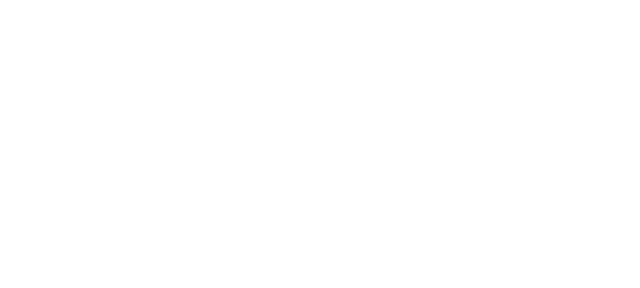
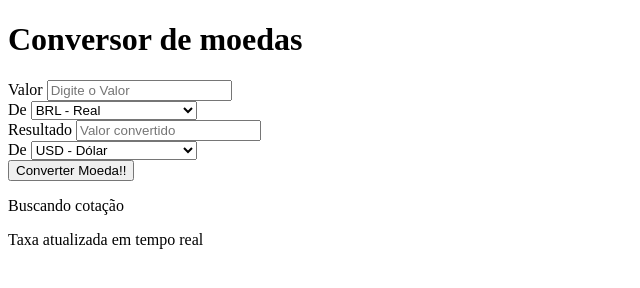
Before and after one commit to CleitonReco/conversor-de-moedas, a plain HTML site: page index.html in a window 1280 px wide. Shown: the whole page, without its empty margins (0-640 px from the left). Drawn offline with Linux system fonts and the light colour scheme.

Commit message:
HTML pré definido

```diff
--- a/index.html
+++ b/index.html
@@ -1,13 +1,84 @@
 <!DOCTYPE html>
 <html lang="pt-br">
-<head>
-    <meta charset="UTF-8">
-    <meta name="viewport" content="width=device-width, initial-scale=1.0">
+  <head>
+    <meta charset="UTF-8" />
+    <meta name="viewport" content="width=device-width, initial-scale=1.0" />
     <title>Conversor de moedas</title>
-</head>
-<body>
-    <div classs="container">
+  </head>
+  <body>
+    <div class="container">
+      <h1>Conversor de moedas</h1>
 
+      <form class="converter-form" id="converterForm">
+        <div class="currency-row">
+          <div class="currency-input">
+            <label for="amount"> Valor </label>
+            <input
+              type="number"
+              id="amount"
+              placeholder="Digite o Valor"
+              step="0.1"
+              min="0"
+              required
+            />
+          </div>
+          <div class="currency-select">
+            <label for="fromCurrency">De</label>
+            <select id="fromCurrency" required>
+              <option value="USD">USD - Dólar</option>
+              <option value="EUR">EUR - Euro</option>
+              <option value="BRL" selected>BRL - Real</option>
+              <option value="GBP">GBP - Libra</option>
+              <option value="JPY">JPY - Iene</option>
+              <option value="CAD">CAD - Dólar Canadense</option>
+              <option value="AUD">AUD - Dólar Australiano</option>
+              <option value="CHF">CHF - Franco Suíço</option>
+              <option value="CNY">CNY - Yuan</option>
+              <option value="ARS">ARS - Peso Argentino</option>
+            </select>
+          </div>
+        </div>
+
+        <div class="currency-row">
+          <div class="currency-input">
+            <label for="convertedAmount"> Resultado </label>
+            <input
+              type="text"
+              readonly
+              id="convertedAmount"
+              placeholder="Valor convertido"
+            />
+          </div>
+          <div class="currency-select">
+            <label for="toCurrency">De</label>
+            <select id="toCurrency" required>
+              <option value="USD" selected>USD - Dólar</option>
+              <option value="EUR">EUR - Euro</option>
+              <option value="BRL">BRL - Real</option>
+              <option value="GBP">GBP - Libra</option>
+              <option value="JPY">JPY - Iene</option>
+              <option value="CAD">CAD - Dólar Canadense</option>
+              <option value="AUD">AUD - Dólar Australiano</option>
+              <option value="CHF">CHF - Franco Suíço</option>
+              <option value="CNY">CNY - Yuan</option>
+              <option value="ARS">ARS - Peso Argentino</option>
+            </select>
+          </div>
+        </div>
+
+        <button type="submit" class="converter-btn" id="converterBtn">
+          Converter Moeda!!
+        </button>
+      </form>
+      <div class="loading">
+        <div class="spinner"></div>
+        <p>Buscando cotação</p>
+      </div>
+      <div class="result"></div>
+      <div class="error"></div>
+      <div class="info">
+        <p>Taxa atualizada em tempo real</p>
+      </div>
     </div>
-</body>
+  </body>
 </html>
```
